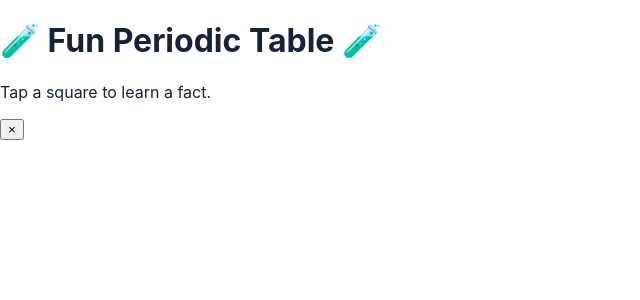
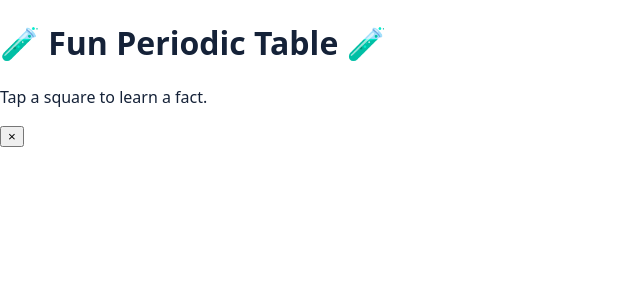
Before and after one commit to MEBANNED/fun-periodic-table, a Flask app: page / in a window 1280 px wide. Shown: the top 300 px of the page, without its empty margins (0-640 px from the left). Run offline with Flask 3, Linux system fonts and the light colour scheme.

Commit message:
Update index.html

```diff
--- a/templates/index.html
+++ b/templates/index.html
@@ -9,7 +9,7 @@
       <!-- For example, if you had: <script src="{{ url_for('static', filename='script.js') }}"></script> -- DELETE IT -->
       <style>
         body {
-          font-family: -apple-system, BlinkMacSystemFont, "Segoe UI", Roboto, "Helvetica Neue", Arial, sans-serif;
+          font-family: system-ui
         }
       </style>
     </head>
```
